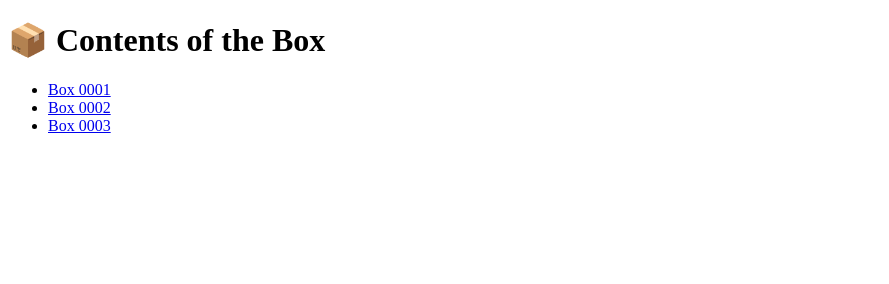
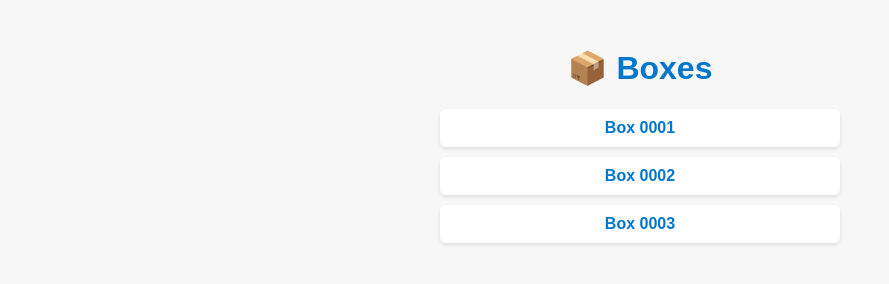
Before and after one commit to seiu-mural/Box, a plain HTML site: page index.html in a window 1280 px wide. Shown: the whole page, without its empty margins (0-889 px from the left). Drawn offline with Linux system fonts and the light colour scheme.

Commit message:
Update index.html

```diff
--- a/index.html
+++ b/index.html
@@ -1,15 +1,51 @@
 <!DOCTYPE html>
-<html>
+<html lang="en">
 <head>
     <meta charset="UTF-8">
-    <title>Note</title>
+    <meta name="viewport" content="width=device-width, initial-scale=1.0">
+    <title>Boxes</title>
+    <style>
+        body {
+            font-family: Arial, sans-serif;
+            background-color: #f7f7f7;
+            padding: 20px;
+        }
+        h1 {
+            text-align: center;
+            color: #0077cc;
+        }
+        ul {
+            list-style: none;
+            padding: 0;
+            max-width: 400px;
+            margin: auto;
+        }
+        li {
+            margin: 10px 0;
+        }
+        a {
+            text-decoration: none;
+            color: #0077cc;
+            font-weight: bold;
+            display: block;
+            padding: 10px;
+            background-color: white;
+            border-radius: 6px;
+            box-shadow: 0 2px 4px rgba(0,0,0,0.1);
+            text-align: center;
+        }
+        a:hover {
+            background-color: #e6f0ff;
+        }
+    </style>
 </head>
 <body>
-    <h1>📦 Contents of the Box</h1>
+    <h1>📦 Boxes</h1>
     <ul>
         <li><a href="0001/">Box 0001</a></li>
         <li><a href="0002/">Box 0002</a></li>
         <li><a href="0003/">Box 0003</a></li>
+        <!-- Add more boxes as needed -->
     </ul>
 </body>
 </html>
```
